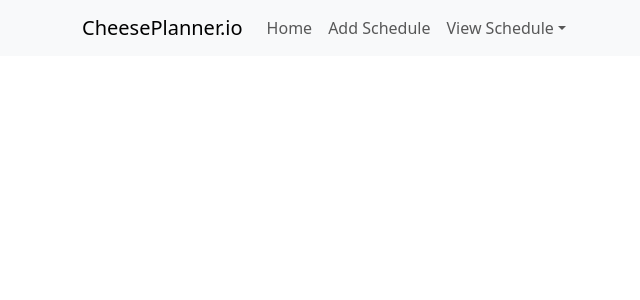
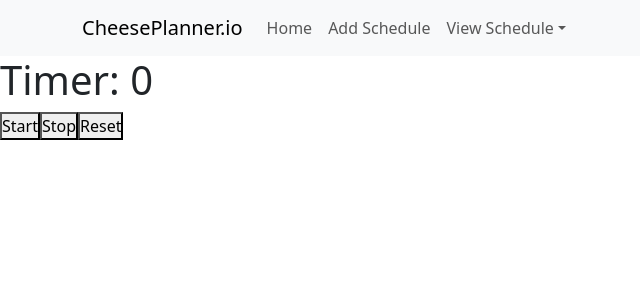
Before and after one commit to max-hubenko/CheesePlanner.io, a React (Create React App) app in the folder client/: page /daily in a window 1280 px wide. Shown: the top 300 px of the page, without its empty margins (0-640 px from the left). Built offline with nearby package versions, Linux system fonts and the light colour scheme.

Commit message:
added timer

```diff
--- a/client/src/App.js
+++ b/client/src/App.js
@@ -7,6 +7,7 @@ import Navibar from "./components/navbar";
 import RecordList from "./components/recordList";
 import Edit from "./components/edit";
 import Create from "./components/create";
+import Timer from "./components/generateSchedule";
 
  const App = () => {
  return (
@@ -17,6 +18,7 @@ import Create from "./components/create";
        <Route exact path="/" element={<RecordList />} />
        <Route path="/edit/:id" element={<Edit />} />
        <Route path="/create" element={<Create />} />
+       <Route path="/daily" element={<Timer />} />
      </Routes>
    </div>
  );
--- /dev/null
+++ b/client/src/components/generateMonth.js
@@ -0,0 +1 @@
+import React, { useEffect, useState } from "react";
--- a/client/src/components/generateSchedule.js
+++ b/client/src/components/generateSchedule.js
@@ -1,2 +1,28 @@
 import React, { useEffect, useState } from "react";
-import { Link } from "react-router-dom";
+
+
+// Object with timer inside table with one column and multiple rows
+ export default function Timer() {
+   const [time, setTime] = useState(0);
+   const [timerOn, setTimeOn] = useState(false);
+   useEffect(() => {
+     let interval = null;
+     if (timerOn) {
+       interval = setInterval(() => {
+            setTime((prevTime) => prevTime + 10);
+        }, 10);
+        } else if (!timerOn) {
+            clearInterval(interval);
+        }
+        return () => clearInterval(interval);
+    }
+    , [timerOn]);
+    return (
+        <div>
+            <h1>Timer: {time / 1000}</h1>
+            <button onClick={() => setTimeOn(true)}>Start</button>
+            <button onClick={() => setTimeOn(false)}>Stop</button>
+            <button onClick={() => setTime(0)}>Reset</button>
+        </div>
+    );
+}
--- a/client/src/components/navbar.js
+++ b/client/src/components/navbar.js
@@ -16,7 +16,7 @@ export default function Navibar() {
             <Nav.Link href="/">Home</Nav.Link>
             <Nav.Link href="/create">Add Schedule</Nav.Link>
             <NavDropdown title="View Schedule" id="basic-nav-dropdown">
-              <NavDropdown.Item href="#action/3.1">Daily</NavDropdown.Item>
+              <NavDropdown.Item href="/daily">Daily</NavDropdown.Item>
               <NavDropdown.Item href="#action/3.2">
                 Weekly
               </NavDropdown.Item>
```
